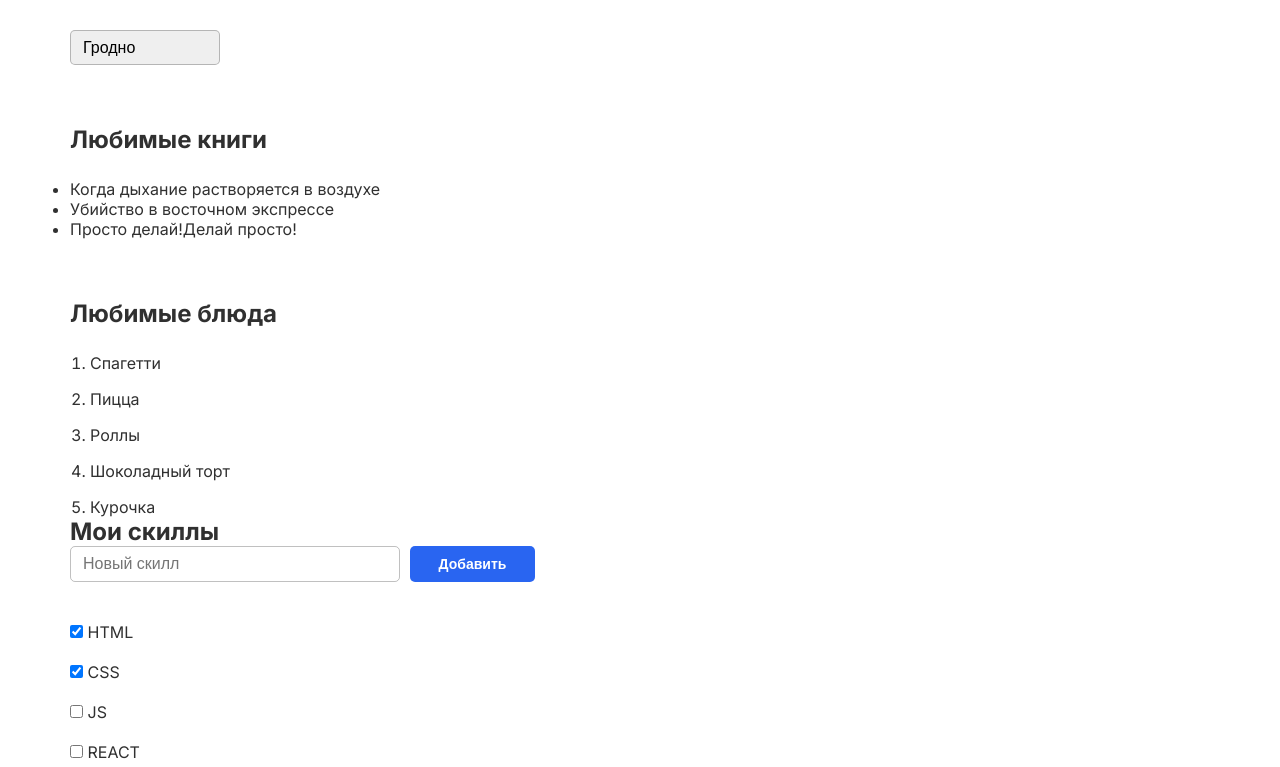
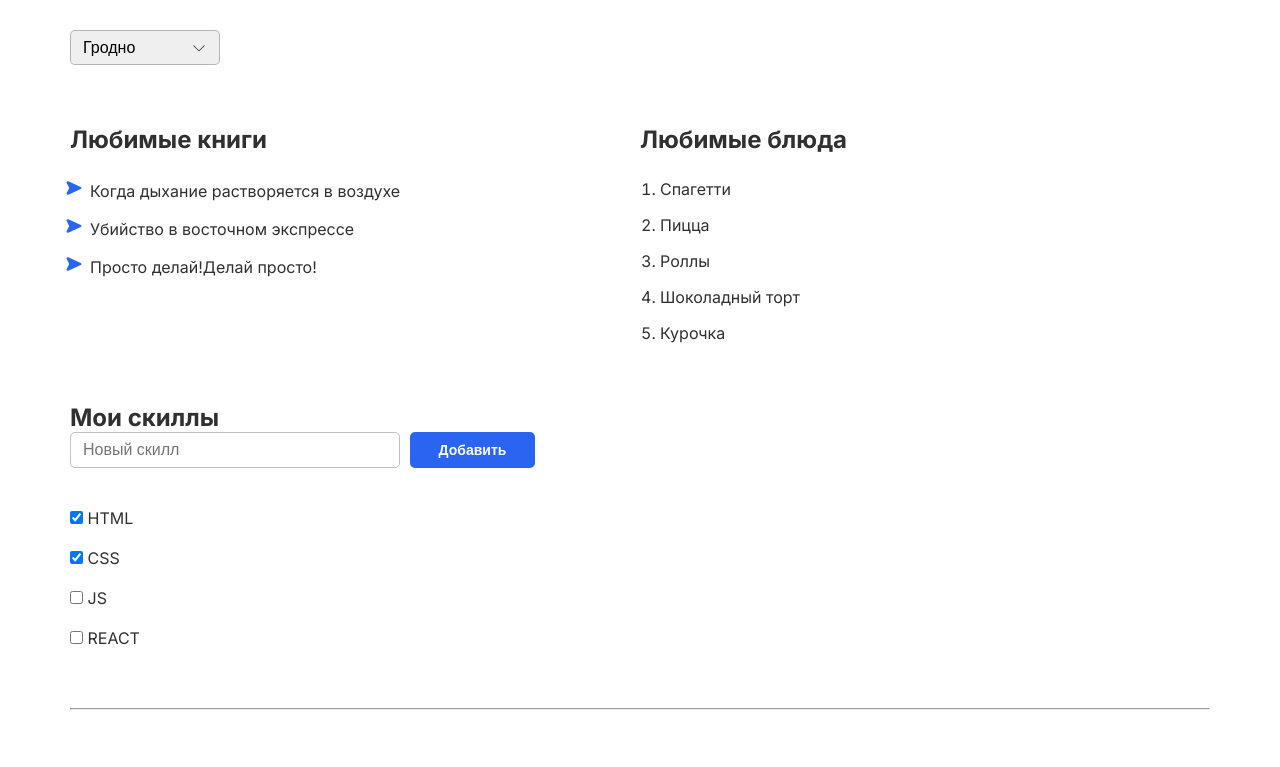
Before and after one commit to VeronikaZenchik/1-hw-with-auto-test-html-css-main, a plain HTML site: page index.html in a window 1280 px wide. Shown: the part 940-1707 px from the top of the page. Drawn offline with Linux system fonts and the light colour scheme.

Commit message:
finish project

```diff
--- a/index.html
+++ b/index.html
@@ -38,6 +38,7 @@
     <section class="about-section">
       <div class="container">
         <div class="wrapper">
+
           <select name="" id="">
             <option value="">Минск</option>
             <option value="" selected>Гродно</option>
@@ -46,20 +47,20 @@
             <option value="">ГОмель</option>
             <option value="">Витебск</option>
           </select>
+
           <div class="info-wrapper">
-            <div class="framework">
+            <div class="frameworks">
               <h2 class="section-title">Любимые книги</h2>
-              <ul class="frameworks-lis">
+              <ul class="books-list">
                 <li>Когда дыхание растворяется в воздухе</li>
                 <li>Убийство в восточном экспрессе</li>
                 <li>Просто делай!Делай просто!</li>
               </ul>
             </div>
-          </div>
 
-          <div class="books">
+          <div class="food">
             <h2 class="section-title">Любимые блюда</h2>
-            <ol class="books-list">
+            <ol class="food-list">
               <li>Спагетти</li>
               <li>Пицца</li>
               <li>Роллы</li>
@@ -67,7 +68,7 @@
               <li>Курочка</li>
             </ol>
           </div>
-        </div>
+          </div>
 
           <div class="skills-wrapper">
             <h2 class="section-titl">Мои скиллы</h2>
@@ -99,7 +100,8 @@
                 <input class="text-field" type="text" placeholder="Новый скилл" />
                 <button class="btn">Добавить</button>
             </form>
-            </div>
+          </div>
+        </div>
         </div>
 
 
--- a/style.css
+++ b/style.css
@@ -41,10 +41,12 @@ header span {
 .main-section .wrapper {
   display: flex;
   align-items: center;
+  gap: 70px;
 }
 
 .text-wrapper {
   max-width: 420px;
+
 }
 
 .main-title {
@@ -60,6 +62,7 @@ header span {
 
 .main-image {
   max-width: 715px;
+
 }
 
 .about-section {
@@ -102,18 +105,18 @@ select:hover,
 }
 
 .frameworks,
-.books {
+.food {
   min-width: 50%;
 }
 
-.frameworks-list,
-.books-list {
+.books-list,
+.food-list {
   display: flex;
   flex-direction: column;
   gap: 16px;
 }
 
-.frameworks-list {
+.books-list {
   font-weight: 400;
   font-size: 16px;
   list-style-image: url(./solar_map-arrow-up-bold.svg);
@@ -131,7 +134,7 @@ select:hover,
   gap: 20px;
 }
 
-.books-list {
+.food-list {
   font-weight: 400;
   font-size: 16px;
   padding-left: 20px;
```
Also changed, not shown: ep_arrow-down.svg (added), solar_map-arrow-up-bold.svg (added).
